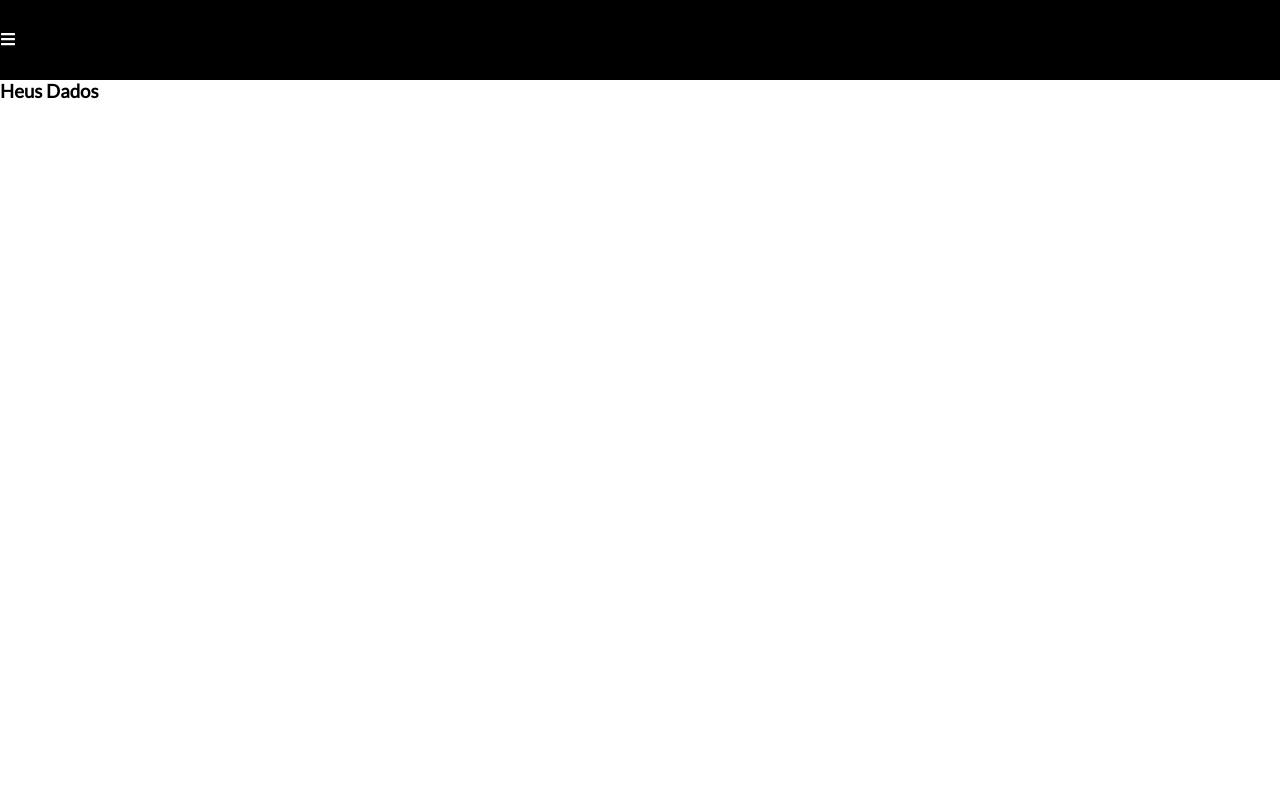
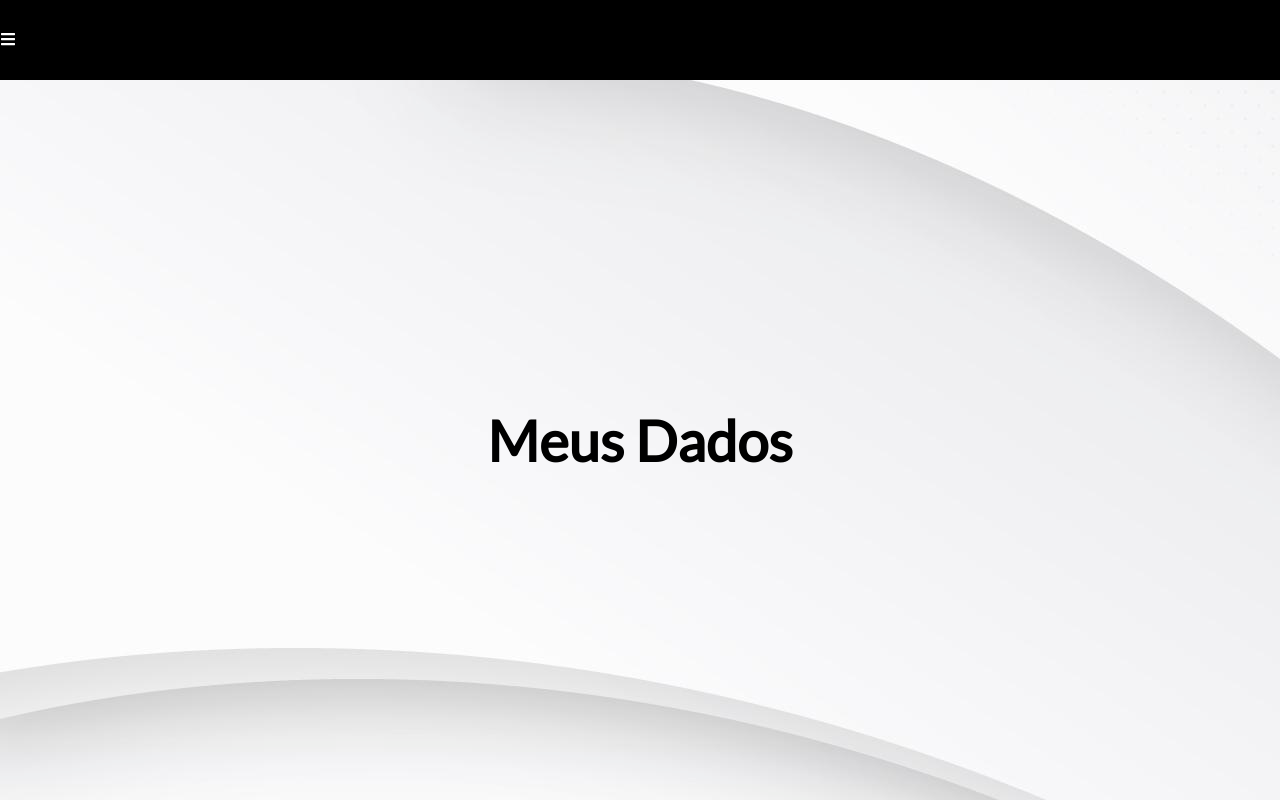
Before and after one commit to joaopflausino/Aurum-Front, a React (Create React App) app: page /md in a window 1280 px wide. Built offline with nearby package versions, Linux system fonts and the light colour scheme.

Commit message:
arrumando os links

```diff
--- a/src/Pages/Adicionar_investimento.js
+++ b/src/Pages/Adicionar_investimento.js
@@ -1,11 +1,11 @@
 import React from 'react';
 
-function Adicionar_investimento() {
+function AI() {
   return (
-    <div className='adicionar_investimento'>
+    <div className='ai'>
         <h3>Adicionar investimento</h3>
     </div>
   );
 }
 
-export default Adicionar_investimento;
+export default AI;
--- a/src/Pages/Meus_dados.js
+++ b/src/Pages/Meus_dados.js
@@ -1,11 +1,11 @@
 import React from 'react';
 
-function Meus_dados() {
+function MD() {
   return (
-    <div className='meus_dados'>
-        <h3>Heus Dados</h3>
+    <div className='md'>
+        <h3>Meus Dados</h3>
     </div>
   );
 }
 
-export default Meus_dados;
+export default MD;
```
